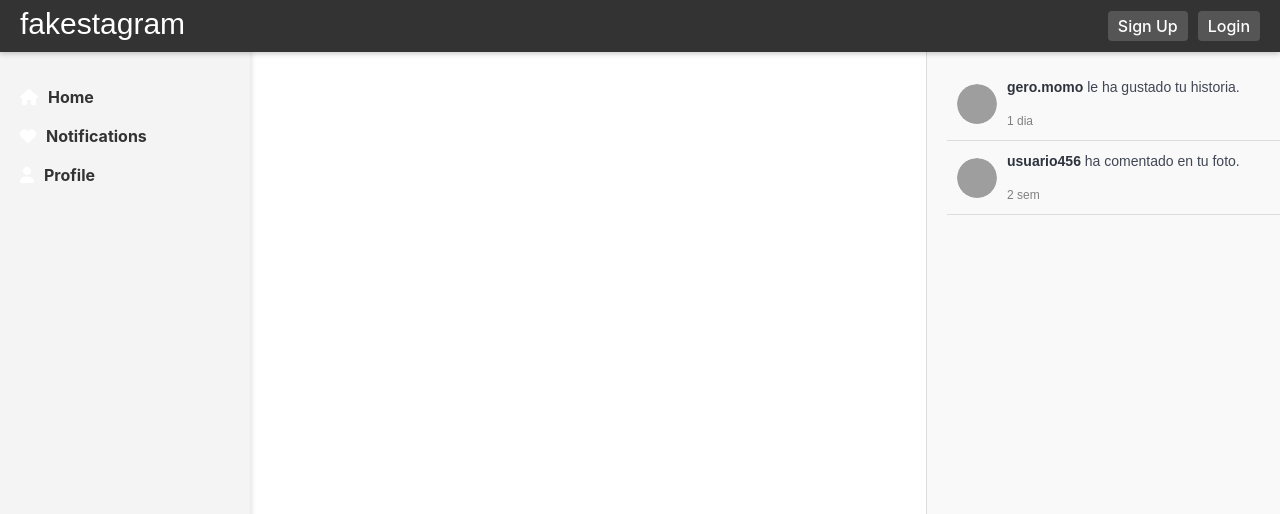
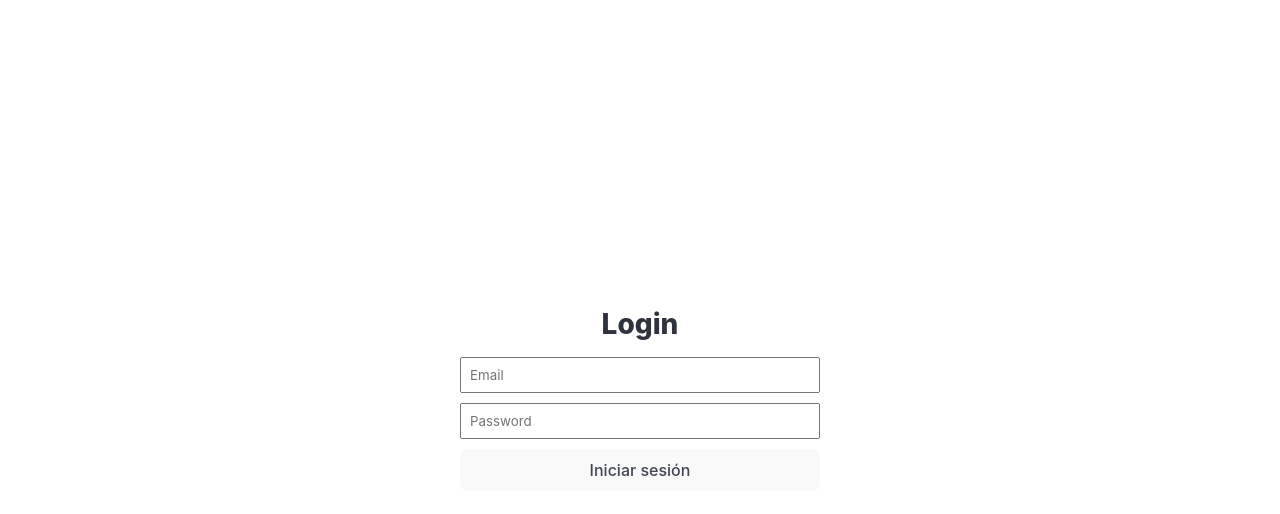
Before and after one commit to JuaniCama/Obligatorio-React, a React (Vite) app in the folder Fakestagram/web/: page / in a window 1280 px wide. Shown: the top 514 px of the page. Built offline with nearby package versions, Linux system fonts and the light colour scheme; grey boxes are pictures that could not be loaded.

Commit message:
login mejora

```diff
--- a/Fakestagram/web/src/web/App.jsx
+++ b/Fakestagram/web/src/web/App.jsx
@@ -1,17 +1,48 @@
-import React, { useState } from 'react';
+import React, { useState, useEffect } from 'react';
 import Navbar from '@web/components/Navbar.jsx';
 import Sidebar from '@web/components/Sidebar.jsx';
 import Home from '@web/components/Home.jsx';
 import Notifications from '@web/components/Notifications.jsx';
 import Profile from '@web/components/Profile.jsx';
-import Auth from '@web/components/Auth.jsx';
+import Login from '@web/components/Login.jsx';
+import Signup from '@web/components/Signup.jsx';
+
+
 
 import './App.css';
 
 function App() {
   const [currentScreen, setCurrentScreen] = useState('home');
+  const [token, setToken] = useState(localStorage.getItem('token') || null);
 
+  // redirige al login si no hay token
+
+  useEffect(() => {
+    if (!token) {
+      setCurrentScreen('login');
+    }
+  }, [token]);
+
+  // logica de renderizado
   const renderScreen = () => {
+    if (!token) {
+      // Si no hay token, muestra Login o Signup
+      if (currentScreen === 'signup') {
+        return <Signup onNavigate={setCurrentScreen} />;
+      }
+      return (
+        <Login
+          onLogin={(token) => {
+            setToken(token); // Guarda el token
+            localStorage.setItem('token', token); // Almacena en localStorage
+            setCurrentScreen('home'); // Redirige a home después del login
+          }}
+          onNavigate={setCurrentScreen}
+        />
+      );
+    }
+
+
     switch (currentScreen) {
       case 'home':
         return <Home />;
@@ -19,17 +50,37 @@ function App() {
         return <Notifications />;
       case 'profile':
         return <Profile />;
-      case 'auth':
-        return <Auth />;
+      case 'login':
+        return <Login
+          onLogin={(token) => setToken(token)}
+          onNavigate={setCurrentScreen}
+        />;
+      case 'signup':
+        return <Signup />;
       default:
         return <Home />;
     }
   };
 
+  // logica del logoff
+  const handleLogOff = () => {
+    setToken(null);
+    localStorage.removeItem('token');
+    localStorage.removeItem('userId');
+    setCurrentScreen('login');
+  };
+
+
   return (
     <div className="app-container">
-      <Navbar onNavigate={setCurrentScreen} />
-      <Sidebar onNavigate={setCurrentScreen} />
+      {token && ( // Renderiza la Navbar solo si hay token
+        <Navbar
+          isLoggedIn={!!token}
+          onLogOff={handleLogOff}
+          onNavigate={setCurrentScreen}
+        />
+      )}
+      {token && <Sidebar onNavigate={setCurrentScreen} />} {/* Renderiza Sidebar solo si hay token */}
       <div className="content">{renderScreen()}</div>
     </div>
   );
--- a/Fakestagram/web/src/web/components/Home.jsx
+++ b/Fakestagram/web/src/web/components/Home.jsx
@@ -7,13 +7,12 @@ import './Home.css'; // Archivo CSS que contiene los estilos
 import { FEED_ENDPOINT } from './Constants';
 
 
-  /*
+
 const fetchPosts = async () => {
   try {
     const token = localStorage.token;
 
-      if(!token){
-        alert('No se encontró un token de autenticación. Inicia sesión nuevamente.');
+    if (!token) {
       return;
     }
 
@@ -27,7 +26,7 @@ import { FEED_ENDPOINT } from './Constants';
     console.log(error);
   }
 }
-  */
+
 
 function Home() {
   const [posts, setPosts] = useState([]);
--- a/Fakestagram/web/src/web/components/Login.jsx
+++ b/Fakestagram/web/src/web/components/Login.jsx
@@ -0,0 +1,57 @@
+import React, { useState } from 'react';
+import axios from 'axios';
+
+const Login = ({ onLogin, onNavigate }) => {
+  const [email, setEmail] = useState('');
+  const [password, setPassword] = useState('');
+
+  const isValidEmail = (email) => /^[^\s@]+@[^\s@]+\.[^\s@]+$/.test(email);
+
+  const handleLogin = async () => {
+    if (!isValidEmail(email) || password.length < 4) {
+      alert('Email inválido o contraseña muy corta.');
+      return;
+    }
+
+    try {
+      const response = await axios.post('http://localhost:3001/api/auth/login', {
+        email,
+        password,
+      });
+      localStorage.setItem('token', response.data.token);
+      localStorage.setItem('userId', response.data._id);
+      onLogin(response.data.token); // Actualiza el estado del token en App
+      alert('Login exitoso');
+      onNavigate('home'); // Redirige al Home
+
+    } catch (err) {
+      console.error(err);
+      alert('Error al iniciar sesión');
+    }
+  };
+
+  return (
+    <div style={{ maxWidth: '400px', margin: 'auto', padding: '20px' }}>
+      <h2>Login</h2>
+      <input
+        type="email"
+        placeholder="Email"
+        value={email}
+        onChange={(e) => setEmail(e.target.value)}
+        style={{ width: '100%', padding: '8px', marginBottom: '10px' }}
+      />
+      <input
+        type="password"
+        placeholder="Password"
+        value={password}
+        onChange={(e) => setPassword(e.target.value)}
+        style={{ width: '100%', padding: '8px', marginBottom: '10px' }}
+      />
+      <button onClick={handleLogin} style={{ width: '100%', padding: '10px' }}>
+        Iniciar sesión
+      </button>
+    </div>
+  );
+};
+
+export default Login;
--- a/Fakestagram/web/src/web/components/Navbar.jsx
+++ b/Fakestagram/web/src/web/components/Navbar.jsx
@@ -1,13 +1,25 @@
 import React from 'react';
 import './Navbar.css';
 
-function Navbar({ onNavigate }) {
+function Navbar({ isLoggedIn, onLogOff, onNavigate }) {
   return (
     <nav className="navbar">
-            <h2>fakestagram</h2>
+      <div className="navbar-title">Fakestagram</div>
       <div className="navbar-buttons">
-                <button className="btn" onClick={() => onNavigate('auth')}>Sign Up</button>
-                <button className="btn" onClick={() => onNavigate('auth')}>Login</button>
+        {isLoggedIn ? (
+          <button className="btn" onClick={onLogOff}>
+            Log Off
+          </button>
+        ) : (
+          <>
+            <button className="btn" onClick={() => onNavigate('signup')}>
+              Sign Up
+            </button>
+            <button className="btn" onClick={() => onNavigate('login')}>
+              Login
+            </button>
+          </>
+        )}
       </div>
     </nav>
   );
--- a/Fakestagram/web/src/web/components/Signup.jsx
+++ b/Fakestagram/web/src/web/components/Signup.jsx
@@ -0,0 +1,61 @@
+import React, { useState } from 'react';
+import axios from 'axios';
+
+const SignUp = () => {
+  const [username, setUsername] = useState('');
+  const [email, setEmail] = useState('');
+  const [password, setPassword] = useState('');
+
+  const isValidEmail = (email) => /^[^\s@]+@[^\s@]+\.[^\s@]+$/.test(email);
+
+  const handleRegister = async () => {
+    if (!isValidEmail(email) || password.length < 4) {
+      alert('Email inválido o contraseña muy corta.');
+      return;
+    }
+
+    try {
+      await axios.post('http://localhost:3001/api/auth/register', {
+        username,
+        email,
+        password,
+      });
+      alert('Usuario registrado con éxito');
+    } catch (err) {
+      console.error(err);
+      alert('Error al registrar el usuario');
+    }
+  };
+
+  return (
+    <div style={{ maxWidth: '400px', margin: 'auto', padding: '20px' }}>
+      <h2>Registro</h2>
+      <input
+        type="text"
+        placeholder="Username"
+        value={username}
+        onChange={(e) => setUsername(e.target.value)}
+        style={{ width: '100%', padding: '8px', marginBottom: '10px' }}
+      />
+      <input
+        type="email"
+        placeholder="Email"
+        value={email}
+        onChange={(e) => setEmail(e.target.value)}
+        style={{ width: '100%', padding: '8px', marginBottom: '10px' }}
+      />
+      <input
+        type="password"
+        placeholder="Password"
+        value={password}
+        onChange={(e) => setPassword(e.target.value)}
+        style={{ width: '100%', padding: '8px', marginBottom: '10px' }}
+      />
+      <button onClick={handleRegister} style={{ width: '100%', padding: '10px' }}>
+        Registrarse
+      </button>
+    </div>
+  );
+};
+
+export default SignUp;
```
Lines whose indentation alone changed are shown as unchanged.
